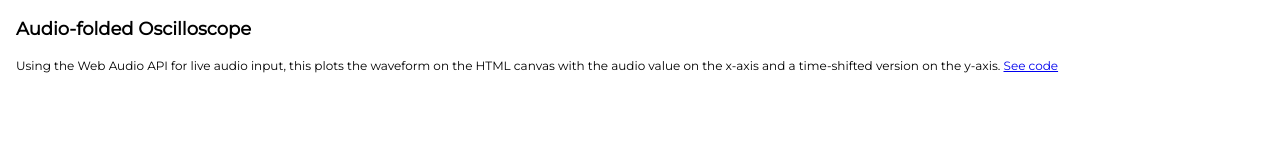
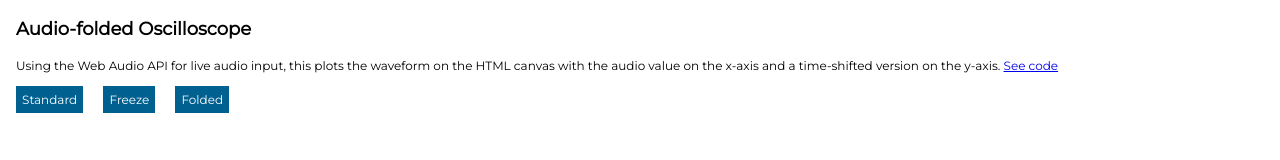
Before and after one commit to paulmasri/audio-folded-oscilloscope, a plain HTML site: page index.html in a window 1280 px wide. Drawn offline with Linux system fonts and the light colour scheme.

Commit message:
Add buttons to change scope type

```diff
--- a/index.html
+++ b/index.html
@@ -9,13 +9,21 @@
       body { margin: 1em; font-family: 'Montserrat', sans-serif; }
       h1 { margin: 1em 0; font-size: 18px; }
       p { margin: 1em 0; font-size: 12px; }
-      .visualizer { width: 600px; height: 600px; }
+      ul.buttons { margin: 1em 0; padding: 0; }
+      ul.buttons li { display: inline; margin: 0 1em 0 0; }
+      .buttons a.button { padding: 0.5em; background: #006090; color: #fff; font-size: 12px; text-decoration: none; }
+      canvas.visualizer { width: 600px; height: 600px; }
      </style>
     <script src="js/app.js"></script>
   </head>
   <body>
   <h1>Audio-folded Oscilloscope</h1>
   <p>Using the Web Audio API for live audio input, this plots the waveform on the HTML canvas with the audio value on the x-axis and a time-shifted version on the y-axis. <a href="https://github.com/paulmasri/audio-folded-oscilliscope" target="_blank">See code</a></p>
+  <ul class="buttons">
+    <li><a class="button" onclick="doStandard()" href="#">Standard</a></li>
+    <li><a class="button" onclick="doFreeze()" href="#">Freeze</a></li>
+    <li><a class="button" onclick="doFolded()" href="#">Folded</a></li>
+  </ul>
   <canvas class="visualizer"></canvas>
   </body>
 </html>
--- a/js/app.js
+++ b/js/app.js
@@ -15,6 +15,7 @@ var audioSource = null;
 var audioStream = null;
 var audioAnalyser = null;
 var audioBuffer = null;
+var scopeType = null;
 
 function setupAudio (stream) {
 	audioStream = stream;
@@ -46,7 +47,25 @@ function draw() {
 	// TODO Implemeent visualizer here
   canvas.strokeStyle = "#0088ff";
   canvas.lineWidth = 1;
-  console.log('Drawing stuff');
+  console.log('Drawing stuff - ' + scopeType);
+}
+
+function doStandard () {
+	window.cancelAnimationFrame(canvasDrawHandle);
+	scopeType = 'standard';
+	draw();
+}
+
+function doFreeze () {
+	window.cancelAnimationFrame(canvasDrawHandle);
+	scopeType = 'freeze';
+	draw();
+}
+
+function doFolded () {
+	window.cancelAnimationFrame(canvasDrawHandle);
+	scopeType = 'folded';
+	draw();
 }
 
 window.onload = function() {
@@ -54,6 +73,7 @@ window.onload = function() {
   canvas = document.querySelector('.visualizer');
   // TODO Check canvas exists
 	canvasContext = canvas.getContext("2d");
+
 
 	// Set up audio
 	if (navigator.getUserMedia) {
```
